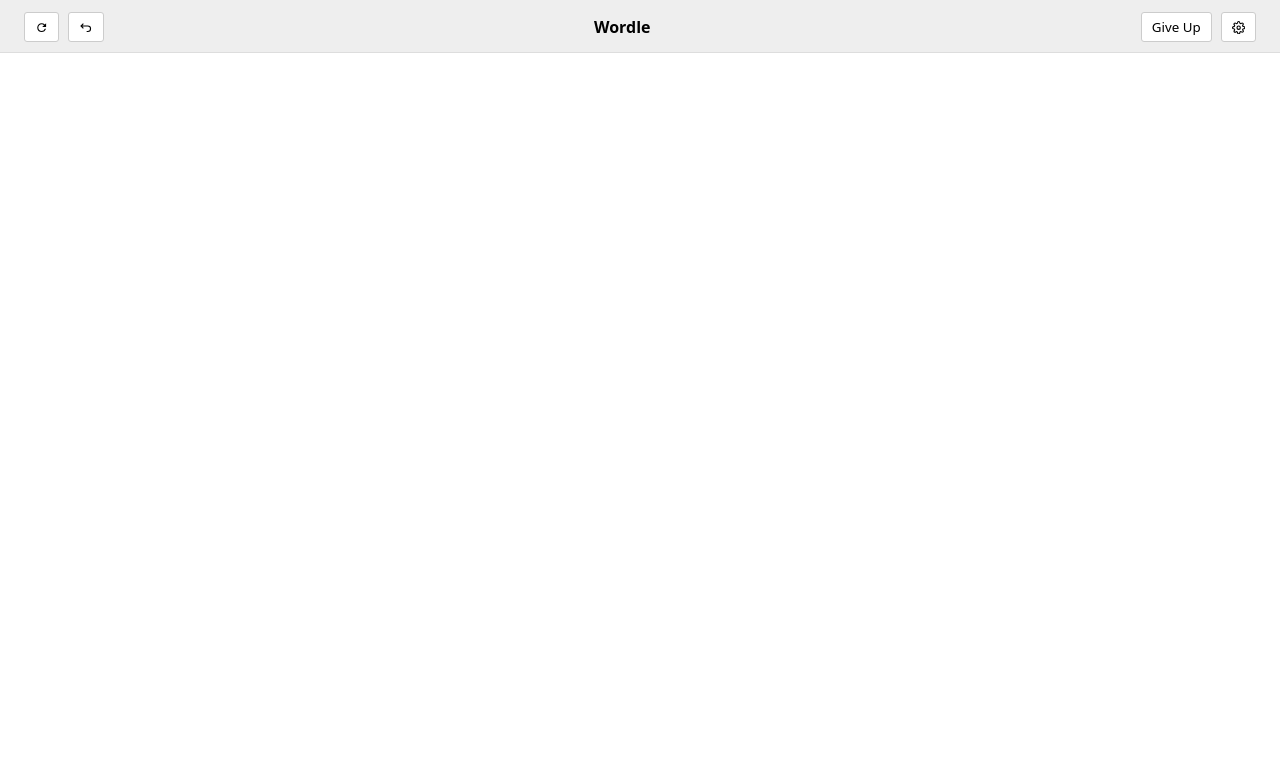
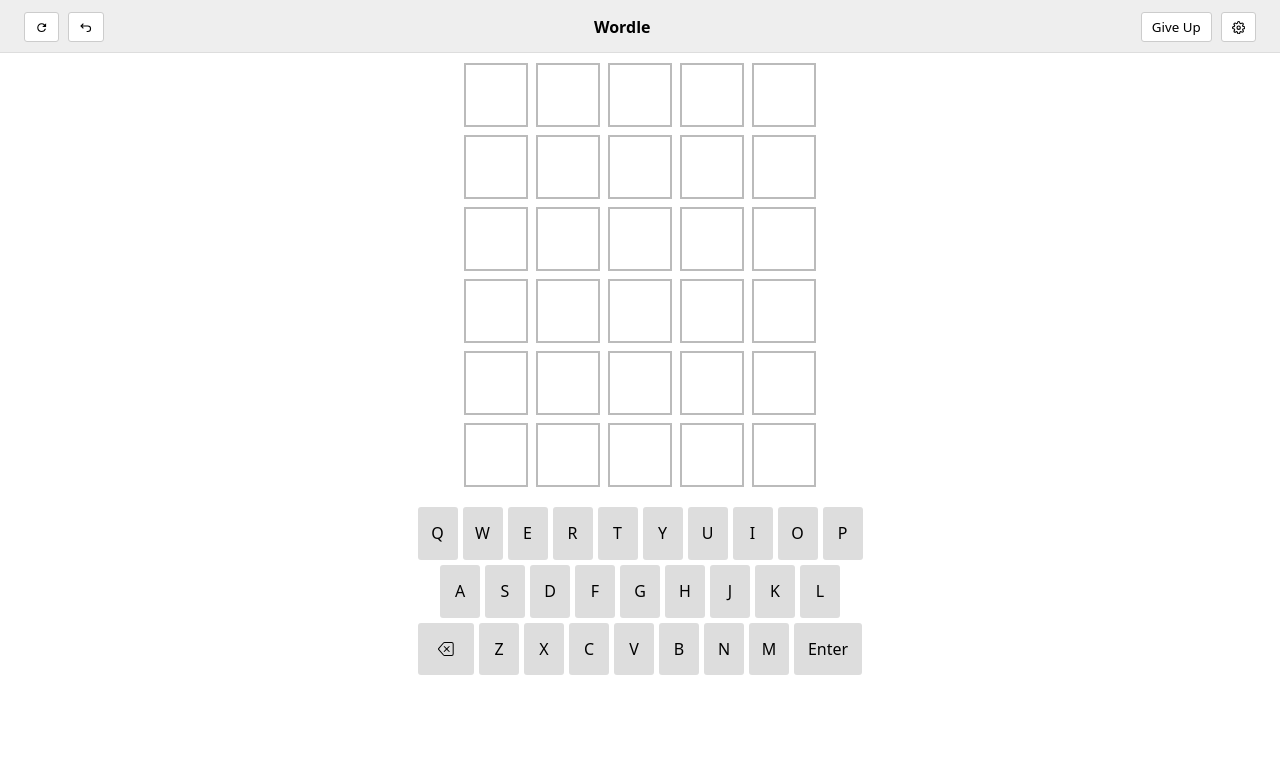
Before and after one commit to proteriax/wordle-clone, a React (Vite) app: page / in a window 1280 px wide. Shown: the top 781 px of the page. Built offline with nearby package versions, Linux system fonts and the light colour scheme.

Commit message:
Fix: CSS

```diff
--- a/src/Guesses.tsx
+++ b/src/Guesses.tsx
@@ -64,7 +64,7 @@
       : p.modifier === Modifier.Wrong
       ? "var(--background-wrong)"
       : "var(--background-color)"};
-  border: 2px solid ${p => (p.modifier ? "transparent" : "var(--guess-border")};
+  border: 2px solid ${p => (p.modifier ? "transparent" : "var(--guess-border)")};
   color: var(--text-color);
   display: inline-block;
   font-size: 30px;
--- a/src/index.scss
+++ b/src/index.scss
@@ -20,7 +20,7 @@
   --text-color: #fff;
   --border-color: #333;
   --border-color-light: #333;
-  --guess-border: #999;
+  --guess-border: #888;
   --keyboard-background: #444;
 }
 button,
```
